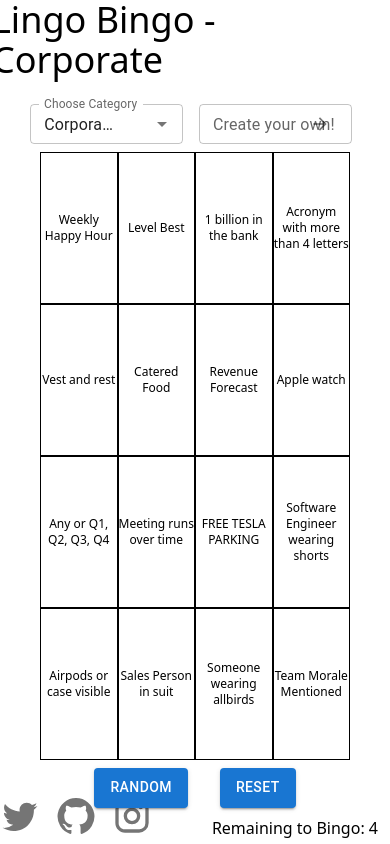
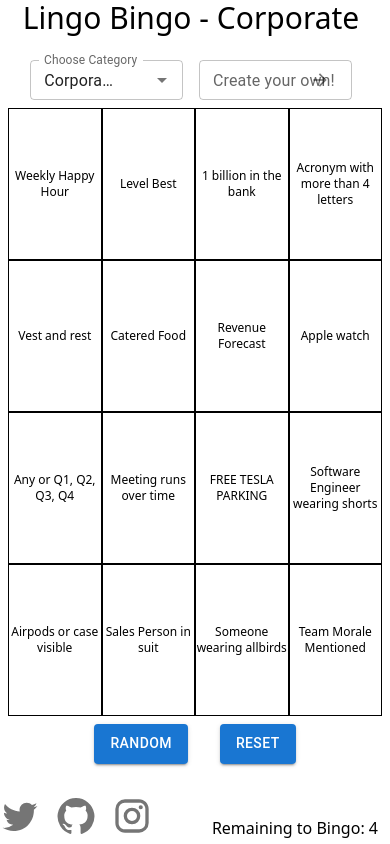
Before and after one commit to EllAchE/lingobingo, a React (Create React App) app: page / in a window 390 px wide. Built offline with nearby package versions, Linux system fonts and the light colour scheme.

Commit message:
slightly responsive

```diff
--- a/src/App.tsx
+++ b/src/App.tsx
@@ -19,7 +19,7 @@
         justifyItems="center"
       >
         <div
-          className={`m-auto py-2 text-4xl text-${
+          className={`m-auto py-2 md:py-4 text-3xl md:text-4xl text-${
             state.showBingoEffects ? 'white' : 'black'
           }`}
           // sx={{
--- a/src/components/GridRow.tsx
+++ b/src/components/GridRow.tsx
@@ -5,7 +5,7 @@
 export default function GridRow(props: any) {
   const { row, rowIndex } = props;
   return (
-    <Grid sx={{ maxWidth: '1000px', paddingX: '40px' }} container>
+    <Grid className="px-2 sm:px-8" sx={{ maxWidth: '1000px' }} container>
       {row.map((cellText: string, cellIndex: number) => {
         return (
           <GridCell key={cellIndex} position={4 * rowIndex + cellIndex} item>
```
